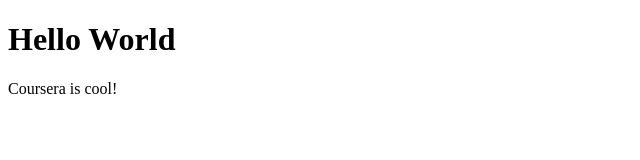
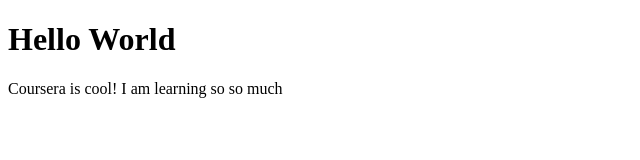
Before and after one commit to Priyanka-4122/Coursera-test, a plain HTML site: page site/index.html in a window 1280 px wide. Shown: the whole page, without its empty margins (0-640 px from the left). Drawn offline with Linux system fonts and the light colour scheme.

Commit message:
Small Changes

```diff
--- a/site/index.html
+++ b/site/index.html
@@ -5,6 +5,6 @@
 </head>
 <body>
 <h1>Hello World </h1>
-<p> Coursera is cool!</p>
+<p> Coursera is cool! I am learning so so much</p>
 </body>
 </html>
```
